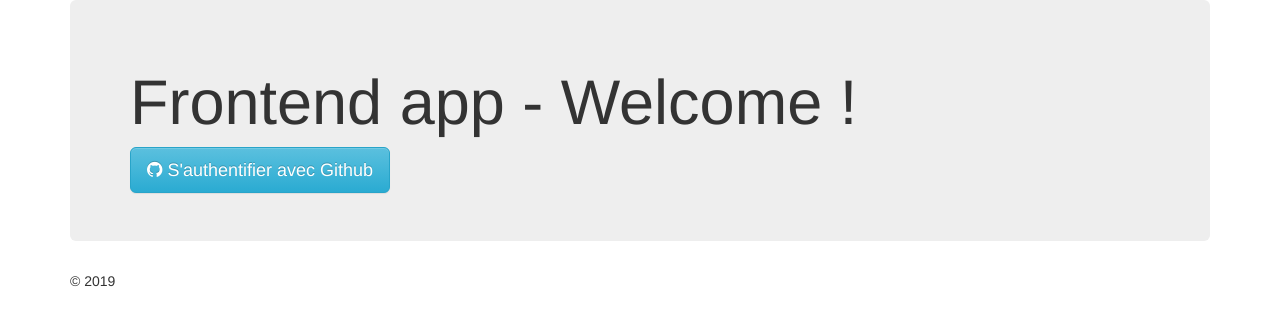
After one commit to coco2053/bilemo, a Symfony app: template templates/client/index.html.twig in a window 1280 px wide. The commit adds this page. Shown: the top 326 px of the page. Run offline with Twig, Linux system fonts and the light colour scheme; the template is opened without the code that fills it, so the values that code supplies are empty; some libraries are stand-ins or nearby versions.

Commit message:
Fixes #11; ClientController added

```diff
--- a/config/services.yaml
+++ b/config/services.yaml
@@ -5,6 +5,9 @@
 # https://symfony.com/doc/current/best_practices/configuration.html#application-related-configuration
 parameters:
     locale: 'en'
+    github_client_id: febe88cb8aeec367b543
+    github_client_secret: 9d8162ce74051a5f542ef23b705d9f726047c4de
+    my_api_url: http://127.0.0.1:8001/
 
 services:
     # default configuration for services in *this* file
--- a/src/Controller/ProductController.php
+++ b/src/Controller/ProductController.php
@@ -15,7 +15,7 @@ use App\Representation\Phones;
 class ProductController extends FOSRestController
 {
     /**
-     * @Rest\Get("/products", name="product_list")
+     * @Rest\Get("/api/products", name="product_list")
      * @Rest\QueryParam(
      *     name="keyword",
      *     requirements="[a-zA-Z0-9]+",
@@ -56,7 +56,7 @@ class ProductController extends FOSRestController
 
     /**
      * @Rest\Get(
-     *     path = "/products/{id}",
+     *     path = "/api/products/{id}",
      *     name = "product_show",
      *     requirements = {"id"="\d+"}
      * )
--- a/templates/base.html.twig
+++ b/templates/base.html.twig
@@ -1,12 +1,25 @@
 <!DOCTYPE html>
 <html>
     <head>
-        <meta charset="UTF-8">
+        <meta charset="utf-8">
+        <meta http-equiv="X-UA-Compatible" content="IE=edge">
         <title>{% block title %}Welcome!{% endblock %}</title>
-        {% block stylesheets %}{% endblock %}
+            <link rel="stylesheet" href="https://maxcdn.bootstrapcdn.com/bootstrap/3.3.5/css/bootstrap.min.css">
+            <link rel="stylesheet" href="//maxcdn.bootstrapcdn.com/font-awesome/4.3.0/css/font-awesome.min.css">
+            <link rel="stylesheet" href="https://maxcdn.bootstrapcdn.com/bootstrap/3.3.5/css/bootstrap-theme.min.css">
+        <link rel="icon" type="image/x-icon" href="{{ asset('favicon.ico') }}" />
     </head>
     <body>
-        {% block body %}{% endblock %}
-        {% block javascripts %}{% endblock %}
+        <div class="container">
+            <div class="jumbotron">
+                {% block body %}{% endblock %}
+                {% if app.user %}
+                    <a href="{{ path('logout') }}" type="button" class="btn btn-danger btn-lg"><i class="fa fa-sign-out"></i> Logout</a>
+                {% else %}
+                    <a href="https://github.com/login/oauth/authorize?client_id={{ github_client_id }}&redirect_uri={{ url('admin_auth') }}" type="button" class="btn btn-info btn-lg"><i class="fa fa-github"></i> S'authentifier avec Github</a>
+                {% endif %}
+            </div>
+            <footer class="footer"><p>&copy; {{ "now"|date("Y") }}</p></footer>
+        </div>
     </body>
 </html>
--- /dev/null
+++ b/templates/client/index.html.twig
@@ -0,0 +1,5 @@
+{% extends 'base.html.twig' %}
+
+{% block body %}
+    <h1>Frontend app - Welcome !</h1>
+{% endblock %}
```
Also changed, not shown: src/Controller/ClientController.php (added, +19 -0 lines), templates/client/admin.html.twig (added, +11 -0 lines), 1 other file.
